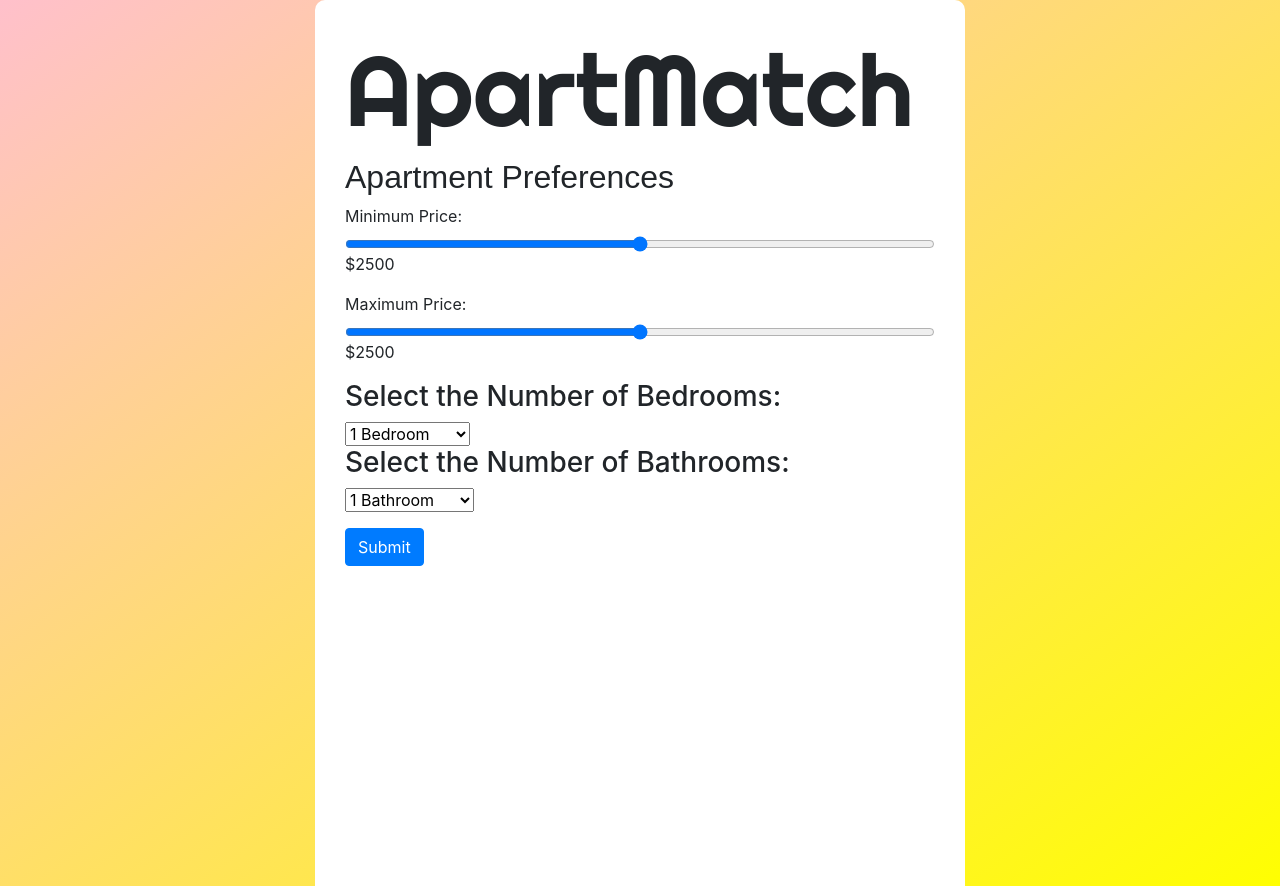
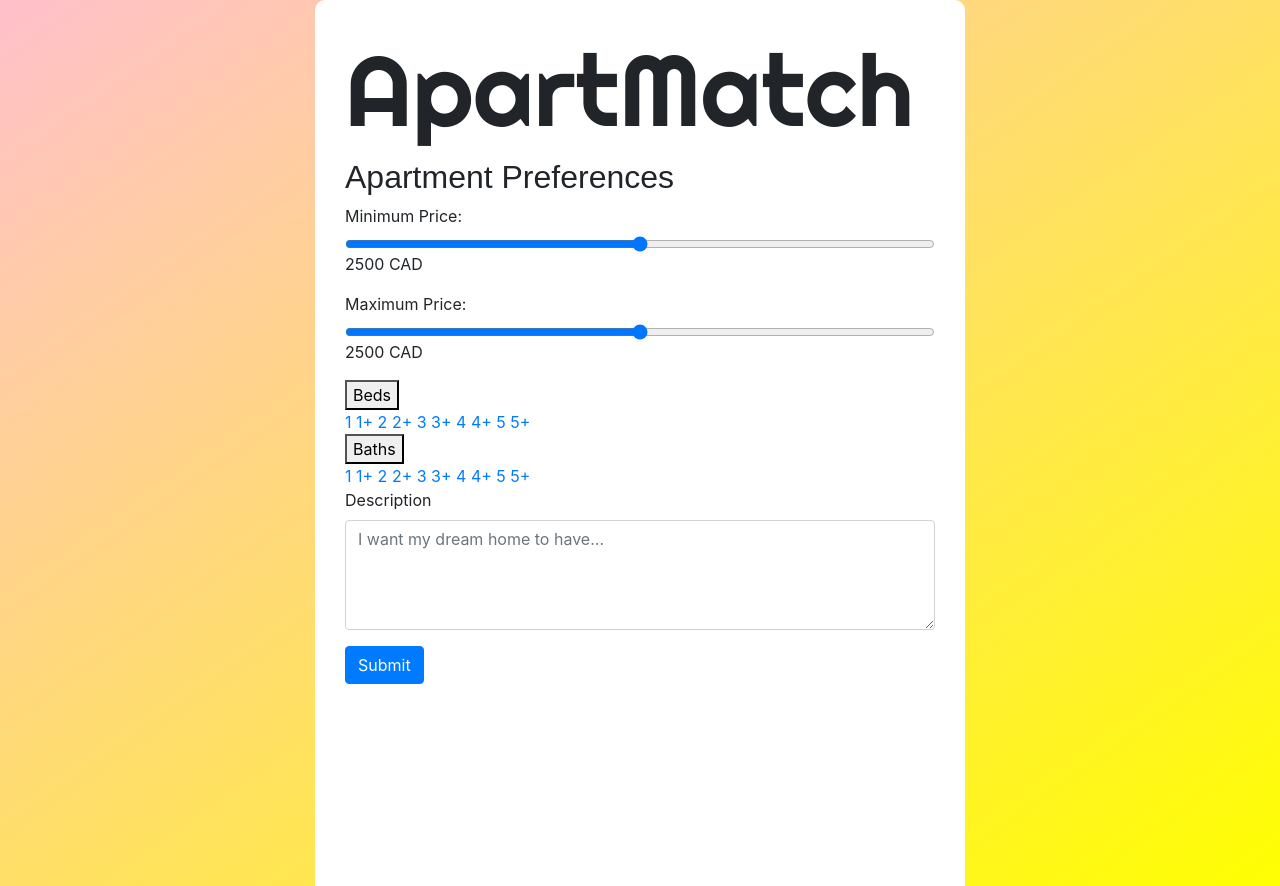
Before and after one commit to thabnir/ApartMatch, a Flask app: page / in a window 1280 px wide. Shown: the top 886 px of the page. Run offline with Flask 3, Linux system fonts and the light colour scheme; some libraries are stand-ins or nearby versions.

Commit message:
Update index.html to make it look pretty and compatible with Henry's version

```diff
--- a/templates/index.html
+++ b/templates/index.html
@@ -1,16 +1,13 @@
 <!DOCTYPE html>
 <html lang="en">
   <head>
-<!--     <link
-      rel="stylesheet"
-      type="text/css"
-      href="{{ url_for('static',filename='/index.css') }}"
-    /> -->
     <link
       rel="stylesheet"
       type="text/css"
       href="/static/index.css"
     />
+    <link href='https://fonts.googleapis.com/css?family=Righteous' rel='stylesheet'>
+
     <meta charset="UTF-8" />
     <meta name="viewport" content="width=device-width, initial-scale=1.0" />
     <div class="mx-auto" style="width: 650px"><title>ApartMatch</title></div>
@@ -18,7 +15,6 @@
       href="https://maxcdn.bootstrapcdn.com/bootstrap/4.5.2/css/bootstrap.min.css"
       rel="stylesheet"
     />
-    <link href='https://fonts.googleapis.com/css?family=Righteous' rel='stylesheet'>
     <style>
     h1 {
       font-family: 'Righteous', sans-serif;
@@ -40,9 +36,9 @@
             name="minPrice"
             min="0"
             max="5000"
-            step="100"
+            step="50"
           />
-          $<span id="minPriceValue">0</span>
+          <span id="minPriceValue">0</span> CAD
         </div>
         <div class="form-group">
           <label for="maxPrice">Maximum Price:</label>
@@ -53,43 +49,58 @@
             name="maxPrice"
             min="0"
             max="5000"
-            step="100"
+            step="50"
           />
-            $<span id="maxPriceValue">5000</span>
+          <span id="maxPriceValue">8000</span> CAD
         </div>
 
+        <div class="dropdown">
+          <button class="dropbtn">Beds</button>
+          <div class="dropdown-content">
+            <a href="#" data-value="ONE">1</a>
+            <a href="#" data-value="ONE_PLUS">1+</a>
+            <a href="#" data-value="TWO">2</a>
+            <a href="#" data-value="TWO_PLUS">2+</a>
+            <a href="#" data-value="THREE">3</a>
+            <a href="#" data-value="THREE_PLUS">3+</a>
+            <a href="#" data-value="FOUR">4</a>
+            <a href="#" data-value="FOUR_PLUS">4+</a>
+            <a href="#" data-value="FIVE">5</a>
+            <a href="#" data-value="FIVE_PLUS">5+</a>
+          </div>
+          <span id="beds" name="beds"></span>
+        </div>
+
+        <div class="dropdown">
+          <button class="dropbtn">Baths</button>
+          <div class="dropdown-content">
+            <a href="#" data-value="ONE">1</a>
+            <a href="#" data-value="ONE_PLUS">1+</a>
+            <a href="#" data-value="TWO">2</a>
+            <a href="#" data-value="TWO_PLUS">2+</a>
+            <a href="#" data-value="THREE">3</a>
+            <a href="#" data-value="THREE_PLUS">3+</a>
+            <a href="#" data-value="FOUR">4</a>
+            <a href="#" data-value="FOUR_PLUS">4+</a>
+            <a href="#" data-value="FIVE">5</a>
+            <a href="#" data-value="FIVE_PLUS">5+</a>
+          </div>
+          <span id="baths" name="baths"></span>
+        </div>
+
+        <form action="#" method="post">
           <div class="form-group">
-              <h3>Select the Number of Bedrooms:</h3>
-              <select class="form-select" id="beds" name="beds">
-                  <option value="ONE">1 Bedroom</option>
-                  <option value="ONE_PLUS">1+ Bedrooms</option>
-                  <option value="TWO">2 Bedrooms</option>
-                  <option value="TWO_PLUS">2+ Bedrooms</option>
-                  <option value="THREE">3 Bedrooms</option>
-                  <option value="THREE_PLUS">3+ Bedrooms</option>
-                  <option value="FOUR">4 Bedrooms</option>
-                  <option value="FOUR_PLUS">4+ Bedrooms</option>
-                  <option value="FIVE">5 Bedrooms</option>
-                  <option value="FIVE_PLUS">5+ Bedrooms</option>
-              </select>
-
-              <h3>Select the Number of Bathrooms:</h3>
-              <select class="form-select" id="baths" name="baths">
-                  <option value="ONE">1 Bathroom</option>
-                  <option value="ONE_PLUS">1+ Bathrooms</option>
-                  <option value="TWO">2 Bathrooms</option>
-                  <option value="TWO_PLUS">2+ Bathrooms</option>
-                  <option value="THREE">3 Bathrooms</option>
-                  <option value="THREE_PLUS">3+ Bathrooms</option>
-                  <option value="FOUR">4 Bathrooms</option>
-                  <option value="FOUR_PLUS">4+ Bathrooms</option>
-                  <option value="FIVE">5 Bathrooms</option>
-                  <option value="FIVE_PLUS">5+ Bathrooms</option>
-              </select>
+            <label for="tags">Description</label>
+            <textarea
+                class="form-control"
+                id="tags"
+                name="tags"
+                placeholder="I want my dream home to have..."
+                rows="4"
+              ></textarea>
           </div>
-
-{#          submit button:
-#}
+          <span id="query"></span>
+        </form>
             <button type="submit" class="btn btn-primary">Submit</button>
       </form>
     </div>
```
